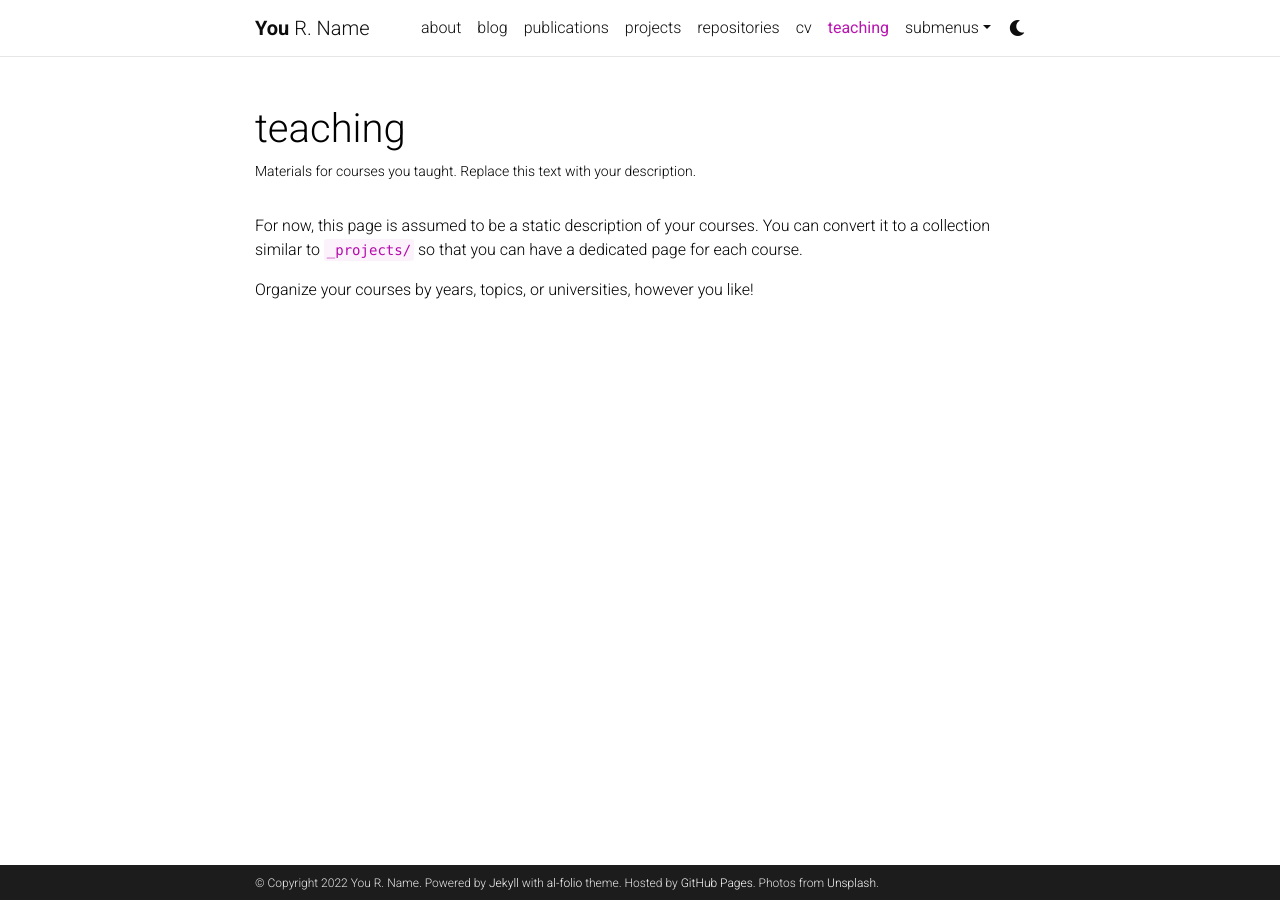
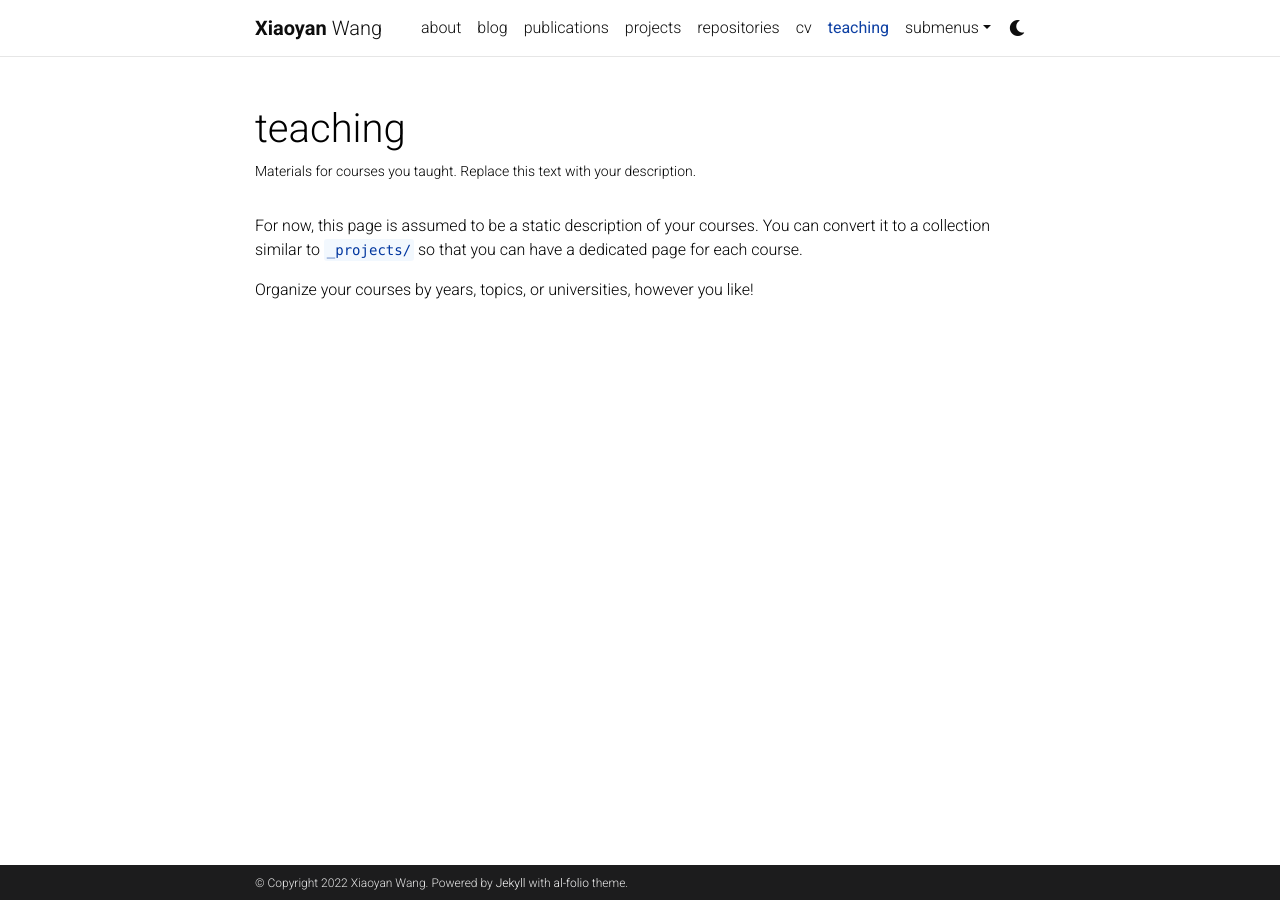
Before and after one commit to horizon-blue/about, a Jekyll site: the page built from _pages/teaching.md, in a window 1280 px wide. Built offline with Jekyll 4.4.1, drawn with Linux system fonts in a browser that asks for light colours; comment, search, counter and statistics services are not loaded; a style sheet for code colours, icons or effects is not loaded.

Commit message:
Change website's theme & add in some personal info

```diff
--- a/_config.yml
+++ b/_config.yml
@@ -3,20 +3,18 @@
 # -----------------------------------------------------------------------------
 
 title: blank # the website title (if blank, full name will be used instead)
-first_name: You
-middle_name: R.
-last_name: Name
-email: you@example.com
+first_name: Xiaoyan
+middle_name:
+last_name: Wang
+email:
 description: > # the ">" symbol means to ignore newlines until "footer_text:"
   A simple, whitespace theme for academics. Based on [*folio](https://github.com/bogoli/-folio) design.
 footer_text: >
   Powered by <a href="https://jekyllrb.com/" target="_blank">Jekyll</a> with <a href="https://github.com/alshedivat/al-folio">al-folio</a> theme.
-  Hosted by <a href="https://pages.github.com/" target="_blank">GitHub Pages</a>.
-  Photos from <a href="https://unsplash.com" target="_blank">Unsplash</a>.
 keywords: jekyll, jekyll-theme, academic-website, portfolio-website  # add your own keywords or leave empty
 
 lang: en # the language of your site (for example: en, fr, cn, ru, etc.)
-icon: ⚛️  # the emoji used as the favicon (alternatively, provide image name in /assets/img/)
+icon: favicon/favicon.png  # the emoji used as the favicon (alternatively, provide image name in /assets/img/)
 
 url: https://alshedivat.github.io # the base hostname & protocol for your site
 baseurl: /al-folio # the subpath of your site, e.g. /blog/
@@ -41,7 +39,7 @@ repo_theme_dark: dark           # https://github.com/anuraghazra/github-readme-s
 # will use title and url fields
 # Take a look to https://github.com/jekyll/jekyll-feed for more customization
 
-rss_icon: true
+rss_icon: false
 
 # -----------------------------------------------------------------------------
 # Layout
@@ -67,13 +65,13 @@ og_image: # The site-wide (default for all links) Open Graph preview image
 # Social integration
 # -----------------------------------------------------------------------------
 
-github_username: # your GitHub user name
+github_username: horizon-blue # your GitHub user name
 gitlab_username: # your GitLab user name
 twitter_username: # your Twitter handle
 mastodon_username: # your mastodon instance+username in the format instance.tld/@username
-linkedin_username: # your LinkedIn user name
+linkedin_username: xiaoyan-wang # your LinkedIn user name
 telegram_username: # your Telegram user name
-scholar_userid: # your Google Scholar ID
+scholar_userid: KD-OcmoAAAAJ # your Google Scholar ID
 semanticscholar_id: # your Semantic Scholar ID
 whatsapp_number: # your WhatsApp number (full phone number in international format. Omit any zeroes, brackets, or dashes when adding the phone number in international format.)
 orcid_id: # your ORCID ID
@@ -96,14 +94,13 @@ instagram_id: # your instagram id
 facebook_id: # your facebook id
 discord_id: # your discord id (18-digit unique numerical identifier)
 
-contact_note: >
-  You can even add a little note about which of these is the best way to reach you.
+contact_note: # this will appear under the social icons
 
 # -----------------------------------------------------------------------------
 # Analytics and search engine verification
 # -----------------------------------------------------------------------------
 
-google_analytics:  # your Goole Analytics measurement ID (format: G-XXXXXXXXXX)
+google_analytics:  UA-71234164-3 # your Goole Analytics measurement ID (format: G-XXXXXXXXXX)
 panelbear_analytics:  # panelbear analytics site ID (format: XXXXXXXXX)
 
 google_site_verification:  # your google-site-verification ID (Google Search Console)
@@ -233,8 +230,8 @@ display_tags: ['formatting', 'images', 'links', 'math', 'code'] # this tags will
 
 scholar:
 
-  last_name: [Einstein]
-  first_name: [Albert, A.]
+  last_name: [Wang]
+  first_name: [Xiaoyan]
 
   style: apa
   locale: en
@@ -309,7 +306,7 @@ jekyll-diagrams:
 # Optional Features
 # -----------------------------------------------------------------------------
 
-enable_google_analytics:    false  # enables google analytics
+enable_google_analytics:    true  # enables google analytics
 enable_panelbear_analytics: false  # enables panelbear analytics
 enable_google_verification: false  # enables google site verification
 enable_bing_verification:   false  # enables bing site verification
--- a/_sass/_themes.scss
+++ b/_sass/_themes.scss
@@ -7,8 +7,8 @@
   --global-code-bg-color: #{$code-bg-color-light};
   --global-text-color: #{$black-color};
   --global-text-color-light: #{$grey-color};
-  --global-theme-color: #{$purple-color};
-  --global-hover-color: #{$purple-color};
+  --global-theme-color: #{$blue-color-dark};
+  --global-hover-color: #{$blue-color-dark};
   --global-footer-bg-color: #{$grey-color-dark};
   --global-footer-text-color: #{$grey-color-light};
   --global-footer-link-color: #{$white-color};
--- a/_sass/_variables.scss
+++ b/_sass/_variables.scss
@@ -34,5 +34,5 @@ $black-color: #000000 !default;
 
 // Theme colors
 
-$code-bg-color-light:     rgba($purple-color, 0.05);
+$code-bg-color-light:     rgba($blue-color, 0.05);
 $code-bg-color-dark:      #2c3237 !default;
```
Also changed, not shown: assets/img/favicon/favicon.png (renamed from favicon.png), favicon.ico (deleted).
